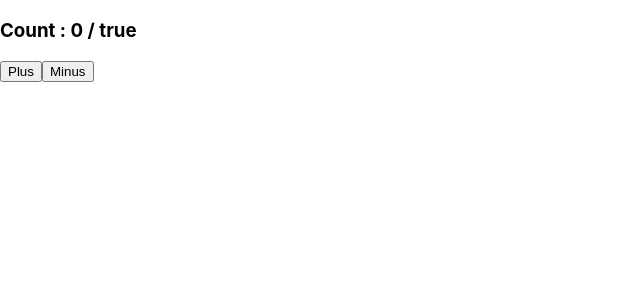
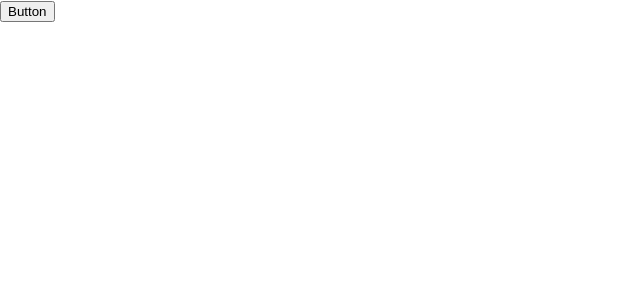
Before and after one commit to kdw1521/study-react, a React (Create React App) app: page / in a window 1280 px wide. Shown: the top 300 px of the page, without its empty margins (0-640 px from the left). Built offline with nearby package versions, Linux system fonts and the light colour scheme.

Commit message:
feat: study event handler

```diff
--- /dev/null
+++ b/src/eventHandler/MyButton.jsx
@@ -0,0 +1,18 @@
+import React, { useState } from "react";
+
+function MyButton(props) {
+    const [isClicked, setIsClicked] = useState(false);
+
+    const handleClick = () => {
+        console.log('handle')
+        setIsClicked(true)
+    }
+
+    return (
+        <div>
+            <button onClick={handleClick} disabled={isClicked}>Button</button>
+        </div>
+    )
+}
+
+export default MyButton;
--- a/src/index.js
+++ b/src/index.js
@@ -9,6 +9,7 @@ import Time from './element/Time';
 import MovieList from './movies/MovieList';
 import TestComp from './lifecycle/TestComp';
 import CalculateComp from './hook/CalculateComp';
+import MyButton from './eventHandler/MyButton';
 
 const root = createRoot(document.getElementById('root'));
 root.render(
@@ -17,7 +18,8 @@ root.render(
     {/* <Course /> */}
     {/* <MovieList /> */}
     {/* <TestComp /> */}
-    <CalculateComp />
+    {/* <CalculateComp /> */}
+    <MyButton />
   </React.StrictMode>
 );
 
```
